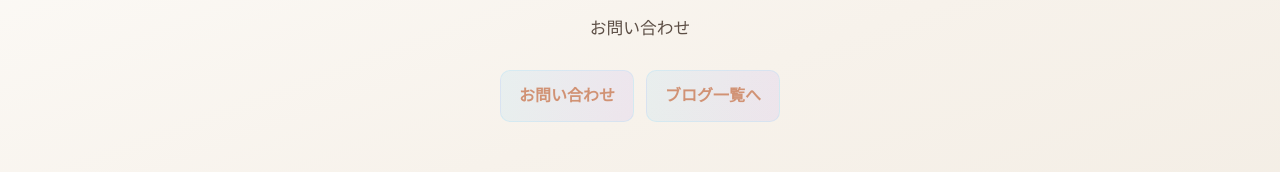
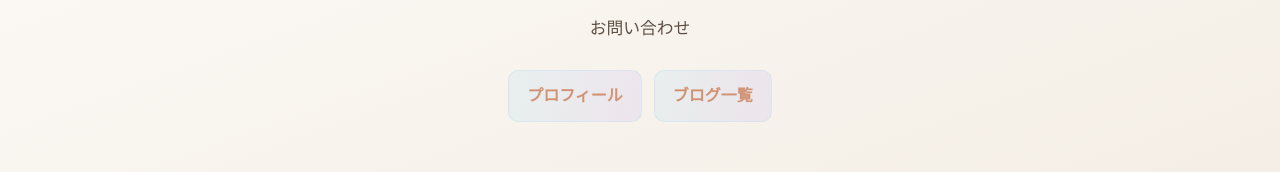
Before and after one commit to ren1020/react-next-portfolio, a Next.js app: page /contact in a window 1280 px wide. Shown: the part 250-422 px from the top of the page. Built offline with nearby package versions, Linux system fonts and the light colour scheme.

Commit message:
各ページの使いやすさ向上

```diff
--- a/app/Profile/layout.tsx
+++ b/app/Profile/layout.tsx
@@ -12,7 +12,7 @@ type Props = {
 export default function RootLayout({ children }: Props) {
   return (
     <>
-      <Hero title="Profile" sub="プロフィール" withBackground={false} />
+      <Hero title="Profile" sub="プロフィール" withBackground={false} currentPage="profile" />
       <Sheet>{children}</Sheet>
     </>
   );
--- a/app/Profile/page.module.css
+++ b/app/Profile/page.module.css
@@ -15,6 +15,7 @@
 }
 
 .image {
+  flex-shrink: 0;
   width: 240px;
   height: 240px;
   border-radius: 50%;
@@ -29,6 +30,7 @@
 }
 
 .imagePlaceholder {
+  flex-shrink: 0;
   width: 240px;
   height: 240px;
   border-radius: 50%;
@@ -55,6 +57,8 @@
 
 .profile {
   font-size: 0.9rem;
+  white-space: pre-wrap;
+  word-break: break-word;
 }
 
 .footer {
--- a/app/_components/Article/index.module.css
+++ b/app/_components/Article/index.module.css
@@ -26,8 +26,10 @@
 
 .thumbnail {
   width: 100%;
+  max-width: 600px;
   height: auto;
-  margin-bottom: 64px;
+  margin: 0 auto 64px;
+  border-radius: 12px;
 }
 
 .content *:first-child {
--- a/app/_components/Hero/index.tsx
+++ b/app/_components/Hero/index.tsx
@@ -6,9 +6,14 @@ type Props = {
   title: string;
   sub: string;
   withBackground?: boolean;
+  currentPage?: "home" | "blog" | "contact" | "profile";
 };
 
-export default function Hero({ title, sub, withBackground = true }: Props) {
+export default function Hero({ title, sub, withBackground = true, currentPage }: Props) {
+  const showProfile = currentPage !== "profile";
+  const showBlog = currentPage !== "blog";
+  const showContact = currentPage !== "contact";
+
   return (
     <section
       className={`${styles.container} ${!withBackground ? styles.noBg : ""}`.trim()}
@@ -30,12 +35,21 @@ export default function Hero({ title, sub, withBackground = true }: Props) {
         <h1 className={styles.title}>{title}</h1>
         <p className={styles.sub}>{sub}</p>
         <div className={styles.ctaGroup}>
-          <Link href="/contact" className={styles.btn}>
-            お問い合わせ
-          </Link>
-          <Link href="/blog" className={styles.btn}>
-            ブログ一覧へ
-          </Link>
+          {showProfile && (
+            <Link href="/Profile" className={styles.btn}>
+              プロフィール
+            </Link>
+          )}
+          {showBlog && (
+            <Link href="/blog" className={styles.btn}>
+              ブログ一覧
+            </Link>
+          )}
+          {showContact && (
+            <Link href="/contact" className={styles.btn}>
+              お問い合わせ
+            </Link>
+          )}
         </div>
       </div>
     </section>
--- a/app/blog/layout.tsx
+++ b/app/blog/layout.tsx
@@ -14,7 +14,7 @@ export const revalidate = 60;
 export default function BlogLayout({ children }: Props) {
     return (
         <>
-        <Hero title="BLOG" sub="ブログ" withBackground={false} />
+        <Hero title="BLOG" sub="ブログ" withBackground={false} currentPage="blog" />
         <Sheet>{children}</Sheet>
         </>
     );
--- a/app/contact/layout.tsx
+++ b/app/contact/layout.tsx
@@ -12,7 +12,7 @@ type Props = {
 export default function RootLayout({ children }: Props) {
   return (
     <>
-      <Hero title="Contact" sub="お問い合わせ" withBackground={false} />
+      <Hero title="Contact" sub="お問い合わせ" withBackground={false} currentPage="contact" />
       <Sheet>{children}</Sheet>
     </>
   );
--- a/app/members/page.tsx
+++ /dev/null
@@ -1,5 +0,0 @@
-import { redirect } from "next/navigation";
-
-export default function Page() {
-  redirect("/Profile");
-}
```
